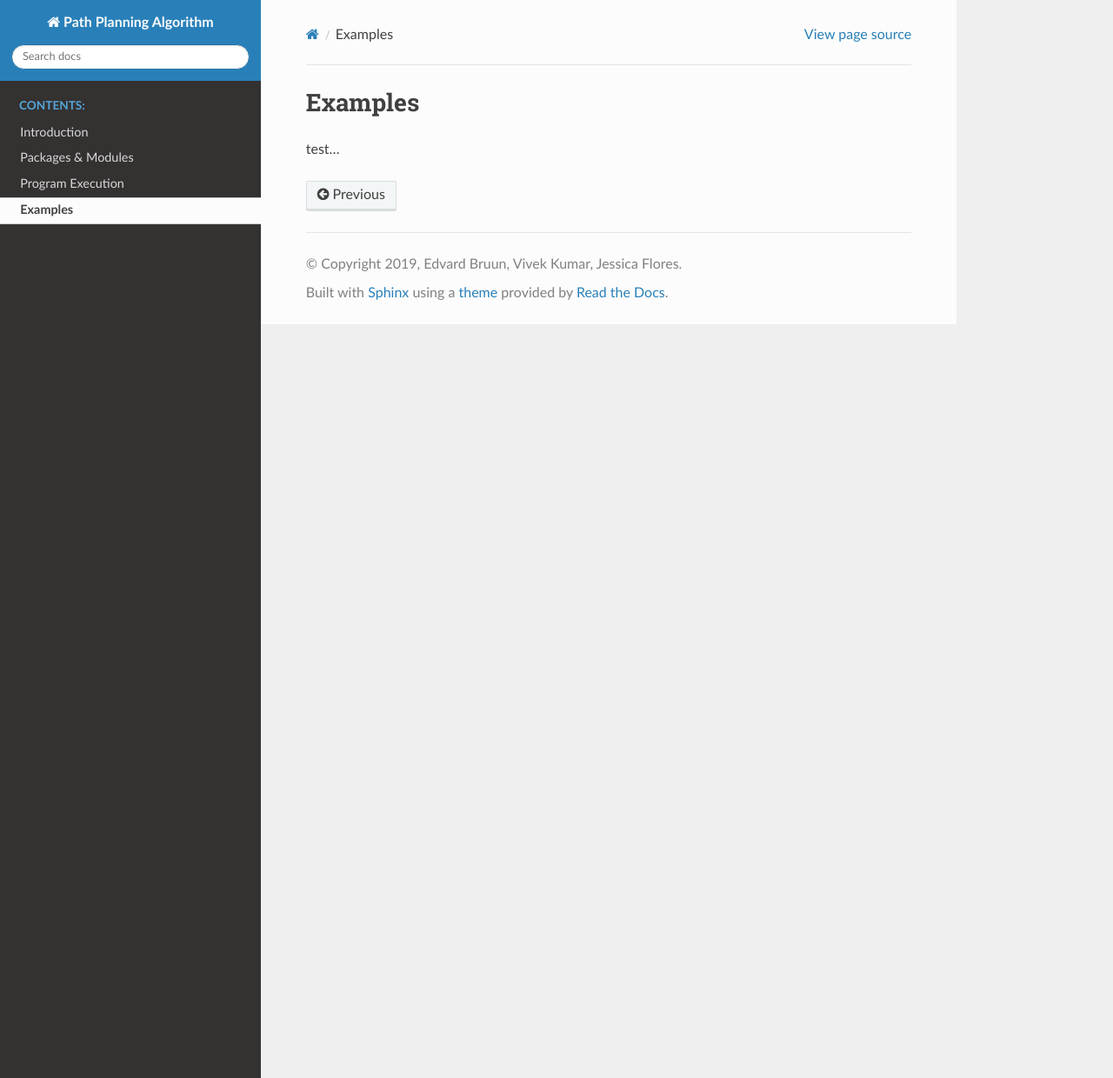
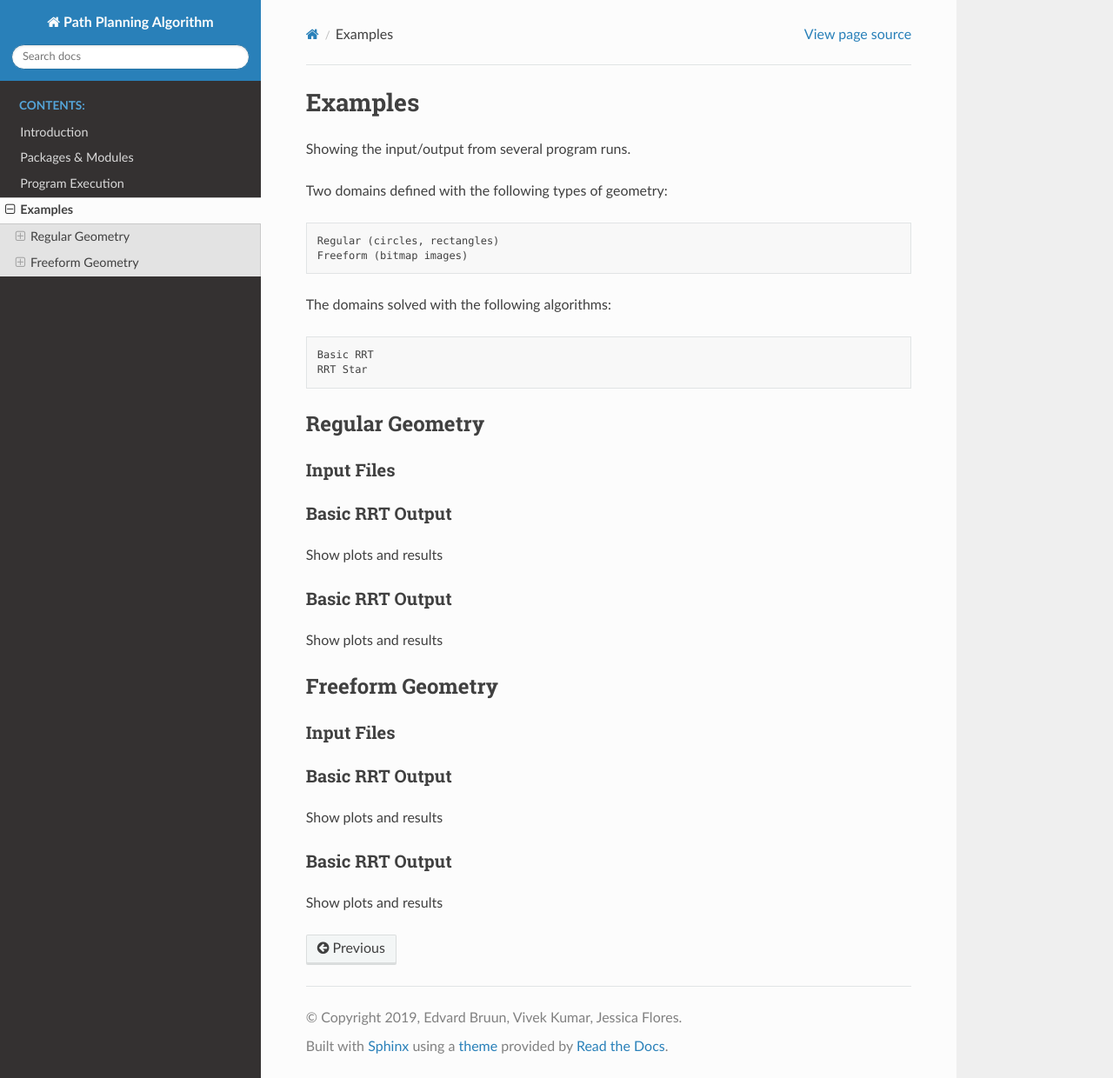
Before and after one commit to ebruun/apc_524_robotic_path_planning, a Sphinx documentation site: the page built from doc_sphinx/source/examples.rst, in a window 1280 px wide and 1240 px high. Shown: the whole window at 87% size. Built offline with Sphinx 7.4.7 and the Read the Docs theme 2.0.0, drawn with Linux system fonts in a browser that asks for light colours.

Commit message:
final documentation changes

```diff
--- a/doc_sphinx/source/examples.rst
+++ b/doc_sphinx/source/examples.rst
@@ -1,4 +1,43 @@
 Examples
 ============
 
-test...
+Showing the input/output from several program runs.
+
+Two domains defined with the following types of geometry::
+
+	Regular (circles, rectangles)
+	Freeform (bitmap images)
+
+The domains solved with the following algorithms::
+
+	Basic RRT
+	RRT Star
+
+Regular Geometry
+****************
+
+Input Files
+-----------
+
+Basic RRT Output
+----------------
+Show plots and results
+
+Basic RRT Output
+----------------
+Show plots and results
+
+
+Freeform Geometry
+*****************
+
+Input Files
+-----------
+
+Basic RRT Output
+----------------
+Show plots and results
+
+Basic RRT Output
+----------------
+Show plots and results
```
Also changed, not shown: doc_sphinx/source/execution.rst (+54 -3 lines), 6 other files.
